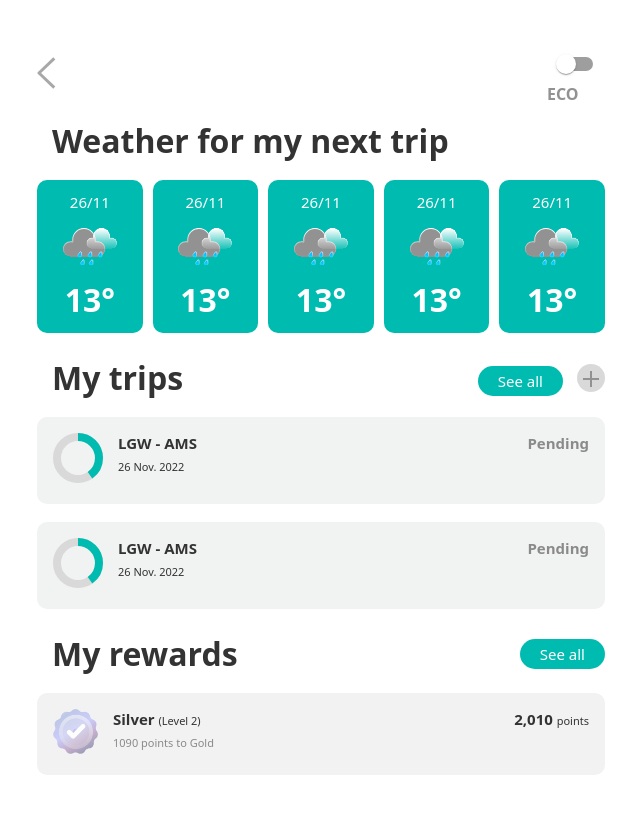
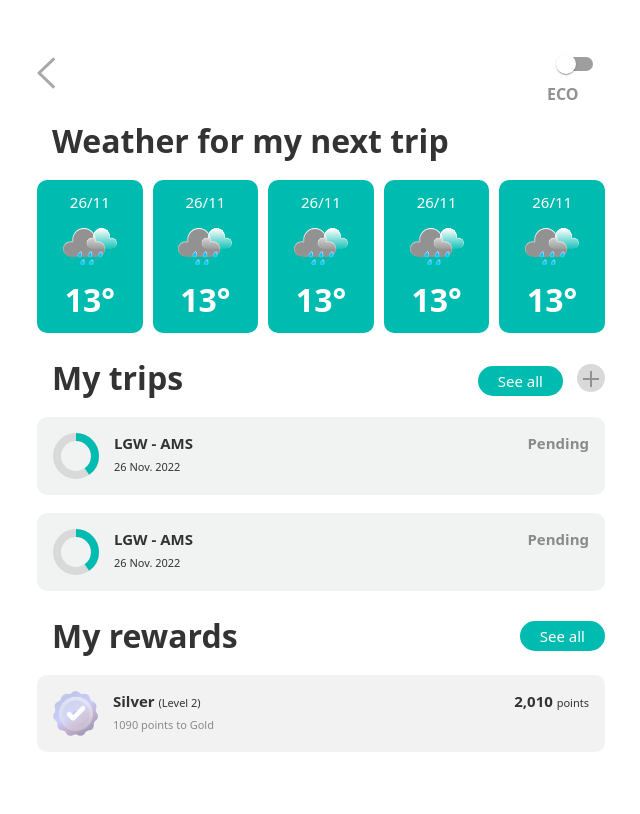
Before and after one commit to nicopicchio/flylight, a React (Create React App) app: page /home in a window 1280 px wide. Shown: the top 814 px of the page, without its empty margins (319-959 px from the left). Built offline with nearby package versions, Linux system fonts and the light colour scheme.

Commit message:
Adjusted goal chart size

```diff
--- a/src/components/GoalChart/GoalChart.jsx
+++ b/src/components/GoalChart/GoalChart.jsx
@@ -12,14 +12,14 @@ const cleanPercentage = (percentage) => {
 
 // Create Circle component
 const Circle = ({ colour, percentage }) => {
-  const r = 21;
+  const r = 19;
   const circ = 2 * Math.PI * r;
   const strokePct = ((100 - percentage) * circ) / 100; // where stroke will start, e.g. from 15% to 100%.
   return (
     <circle
       r={r}
-      cx={175}
-      cy={25}
+      cx={177}
+      cy={23}
       fill="transparent"
       stroke={strokePct !== circ ? colour : ""} // remove colour as 0% sets full circumference
       strokeWidth={".5rem"}
@@ -33,7 +33,7 @@ const Circle = ({ colour, percentage }) => {
 const GoalChart = ({ percentage }) => {
   const pct = cleanPercentage(percentage);
   return (
-    <svg width={50} height={50}>
+    <svg width={46} height={46}>
       <g transform={`rotate(-90 ${"100 100"})`}>
         <Circle colour="#D9D9D9" />
         <Circle colour='#00BBB0' percentage={pct} />
--- a/src/components/RewardLevel/RewardLevel.css
+++ b/src/components/RewardLevel/RewardLevel.css
@@ -3,7 +3,7 @@
     border-radius: 10px;
     width: 100%;
     margin: 0 auto 18px auto;
-    padding: 16px;
+    padding: 16px 16px 11px 16px;
     display: flex;
     justify-content: flex-start;
 }
--- a/src/components/Trip/Trip.css
+++ b/src/components/Trip/Trip.css
@@ -3,7 +3,7 @@
     border-radius: 10px;
     width: 100%;
     margin: 0 auto 18px auto;
-    padding: 16px;
+    padding: 16px 16px 11px 16px;
     display: flex;
     justify-content: flex-start;
 }
```
